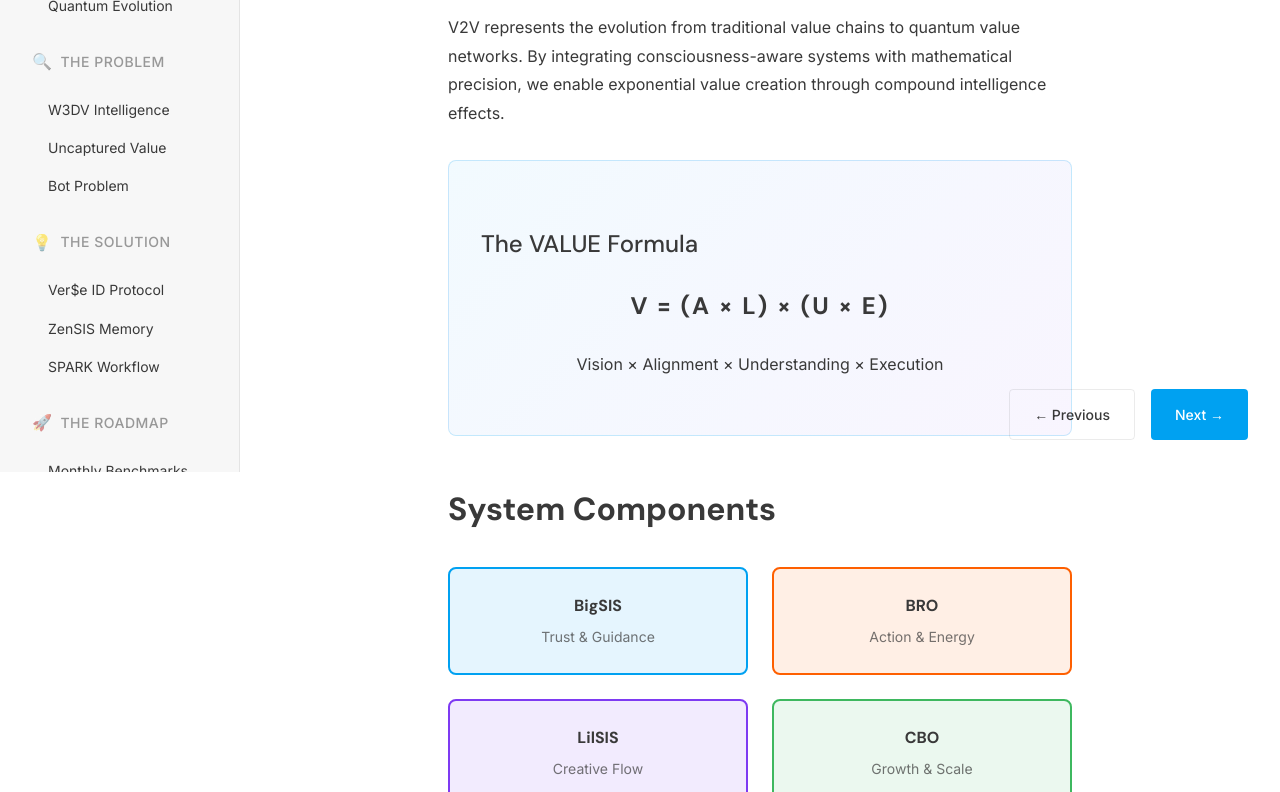
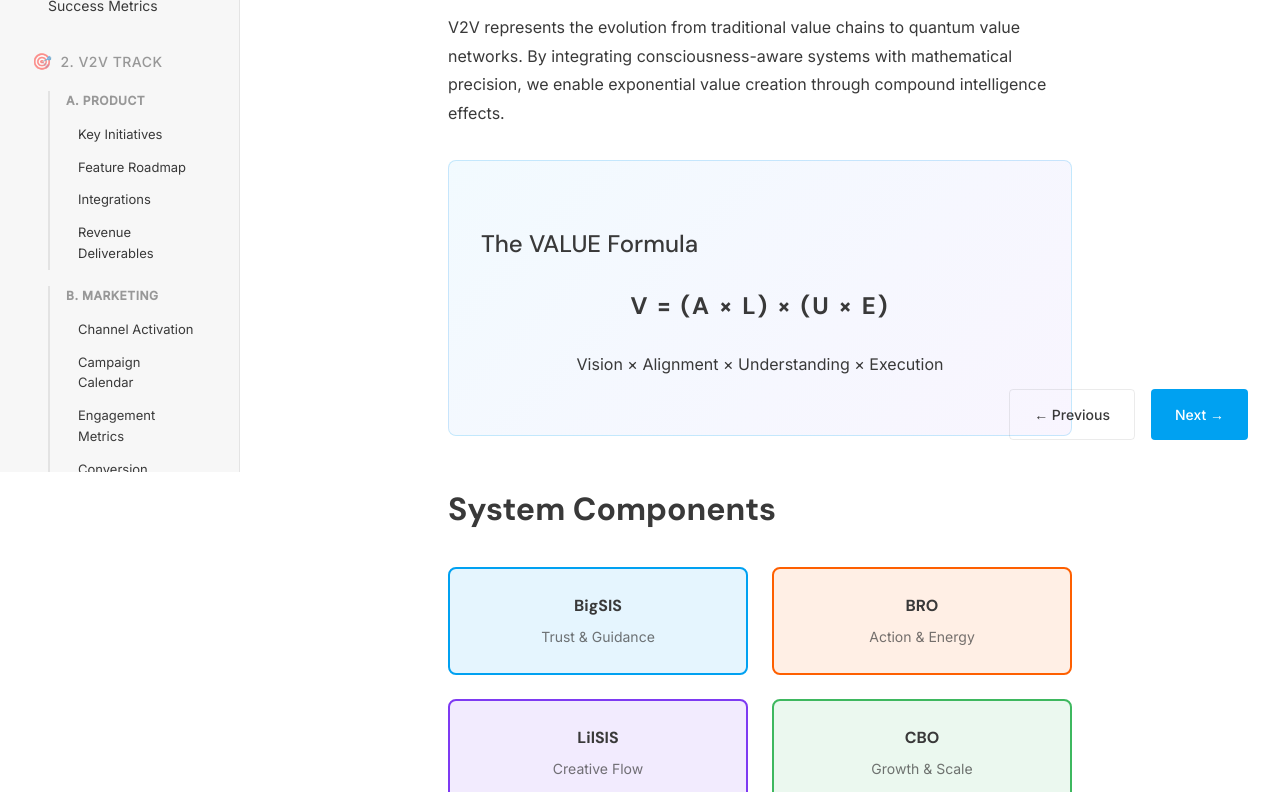
Before and after one commit to ForkIt369/v2v-vision-book, a website: page index.html in a window 1280 px wide. Shown: the part 328-1120 px from the top of the page. Drawn offline with Linux system fonts and the light colour scheme.

Commit message:
feat: Restructure to 90-Day Roadmap schema with V2V and B2B tracks

```diff
--- a/index.html
+++ b/index.html
@@ -186,6 +186,29 @@
             font-weight: var(--weight-medium);
         }
 
+        /* Navigation Subgroups for Workstreams */
+        .nav-subgroup {
+            margin-left: var(--space-2);
+            margin-bottom: var(--space-2);
+            padding-left: var(--space-2);
+            border-left: 2px solid var(--border-color);
+        }
+
+        .nav-subgroup-title {
+            font-size: 12px;
+            font-weight: var(--weight-bold);
+            text-transform: uppercase;
+            letter-spacing: 0.5px;
+            color: var(--text-muted);
+            margin-bottom: var(--space-1);
+            margin-top: var(--space-2);
+        }
+
+        .nav-subgroup .nav-link {
+            font-size: 13px;
+            padding: 6px 12px;
+        }
+
         /* 60% Main Content */
         .content {
             padding: var(--space-6);
@@ -444,48 +467,95 @@
                 <div class="sidebar-subtitle">HAIKU Documentation</div>
             </div>
 
-            <!-- The Vision Group -->
+            <!-- 1. Overview -->
+            <div class="nav-group">
+                <div class="nav-group-title">
+                    <span class="nav-group-icon">📊</span>
+                    1. Overview
+                </div>
+                <a href="#executive-summary" class="nav-link active">Executive Summary</a>
+                <a href="#timeframe" class="nav-link">90-Day Timeline</a>
+                <a href="#success-metrics" class="nav-link">Success Metrics</a>
+            </div>
+
+            <!-- 2. V2V Track -->
             <div class="nav-group">
                 <div class="nav-group-title">
                     <span class="nav-group-icon">🎯</span>
-                    The Vision
-                </div>
-                <a href="#intro" class="nav-link active">Introduction</a>
-                <a href="#value" class="nav-link">VALUE Formula</a>
-                <a href="#quantum" class="nav-link">Quantum Evolution</a>
+                    2. V2V Track
+                </div>
+                <div class="nav-subgroup">
+                    <div class="nav-subgroup-title">A. Product</div>
+                    <a href="#product-initiatives" class="nav-link">Key Initiatives</a>
+                    <a href="#feature-roadmap" class="nav-link">Feature Roadmap</a>
+                    <a href="#integrations" class="nav-link">Integrations</a>
+                    <a href="#revenue-deliverables" class="nav-link">Revenue Deliverables</a>
+                </div>
+                <div class="nav-subgroup">
+                    <div class="nav-subgroup-title">B. Marketing</div>
+                    <a href="#channel-activation" class="nav-link">Channel Activation</a>
+                    <a href="#campaign-calendar" class="nav-link">Campaign Calendar</a>
+                    <a href="#engagement-metrics" class="nav-link">Engagement Metrics</a>
+                    <a href="#conversion-funnels" class="nav-link">Conversion Funnels</a>
+                </div>
             </div>
 
-            <!-- The Problem Group -->
+            <!-- 3. B2B Track -->
             <div class="nav-group">
                 <div class="nav-group-title">
-                    <span class="nav-group-icon">🔍</span>
-                    The Problem
-                </div>
-                <a href="#w3dv-intelligence" class="nav-link">W3DV Intelligence</a>
-                <a href="#uncaptured-value" class="nav-link">Uncaptured Value</a>
-                <a href="#bot-problem" class="nav-link">Bot Problem</a>
+                    <span class="nav-group-icon">💼</span>
+                    3. B2B Track
+                </div>
+                <div class="nav-subgroup">
+                    <div class="nav-subgroup-title">C. Business Development</div>
+                    <a href="#partnership-pipeline" class="nav-link">Partnership Pipeline</a>
+                    <a href="#asset-valuation" class="nav-link">Asset Valuation</a>
+                    <a href="#investor-readiness" class="nav-link">Investor Readiness</a>
+                    <a href="#revenue-optimization" class="nav-link">Revenue Optimization</a>
+                </div>
+                <div class="nav-subgroup">
+                    <div class="nav-subgroup-title">D. Legal & Operations</div>
+                    <a href="#ip-documentation" class="nav-link">IP Documentation</a>
+                    <a href="#equity-structure" class="nav-link">Equity Structure</a>
+                    <a href="#team-agreements" class="nav-link">Team Agreements</a>
+                    <a href="#tax-strategy" class="nav-link">Tax Strategy</a>
+                </div>
             </div>
 
-            <!-- The Solution Group -->
+            <!-- 4. Assets & Resources -->
             <div class="nav-group">
                 <div class="nav-group-title">
-                    <span class="nav-group-icon">💡</span>
-                    The Solution
-                </div>
-                <a href="#verse-id" class="nav-link">Ver$e ID Protocol</a>
-                <a href="#zensis" class="nav-link">ZenSIS Memory</a>
-                <a href="#spark" class="nav-link">SPARK Workflow</a>
+                    <span class="nav-group-icon">💎</span>
+                    4. Assets & Resources
+                </div>
+                <a href="#user-database" class="nav-link">User Database</a>
+                <a href="#growth-tools" class="nav-link">Growth Tools</a>
+                <a href="#portfolio-products" class="nav-link">Portfolio Products</a>
+                <a href="#strategy-docs" class="nav-link">Strategy Documentation</a>
             </div>
 
-            <!-- The Roadmap Group -->
+            <!-- 5. Execution -->
             <div class="nav-group">
                 <div class="nav-group-title">
-                    <span class="nav-group-icon">🚀</span>
-                    The Roadmap
-                </div>
-                <a href="#monthly-benchmarks" class="nav-link">Monthly Benchmarks</a>
-                <a href="#10k-target" class="nav-link">10K MAU Target</a>
-                <a href="#90day-plan" class="nav-link">90-Day Plan</a>
+                    <span class="nav-group-icon">⚡</span>
+                    5. Execution
+                </div>
+                <a href="#sprint-board" class="nav-link">Sprint Board</a>
+                <a href="#weekly-checkins" class="nav-link">Weekly Check-ins</a>
+                <a href="#change-management" class="nav-link">Change Management</a>
+                <a href="#roles-responsibilities" class="nav-link">Roles & Responsibilities</a>
+            </div>
+
+            <!-- 6. Outputs -->
+            <div class="nav-group">
+                <div class="nav-group-title">
+                    <span class="nav-group-icon">📦</span>
+                    6. Outputs
+                </div>
+                <a href="#roadmap-docs" class="nav-link">Roadmap Documentation</a>
+                <a href="#visual-representations" class="nav-link">Visual Representations</a>
+                <a href="#negotiation-packages" class="nav-link">Negotiation Packages</a>
+                <a href="#investor-packets" class="nav-link">Investor Packets</a>
             </div>
 
             <!-- Our Assets Group -->
```
